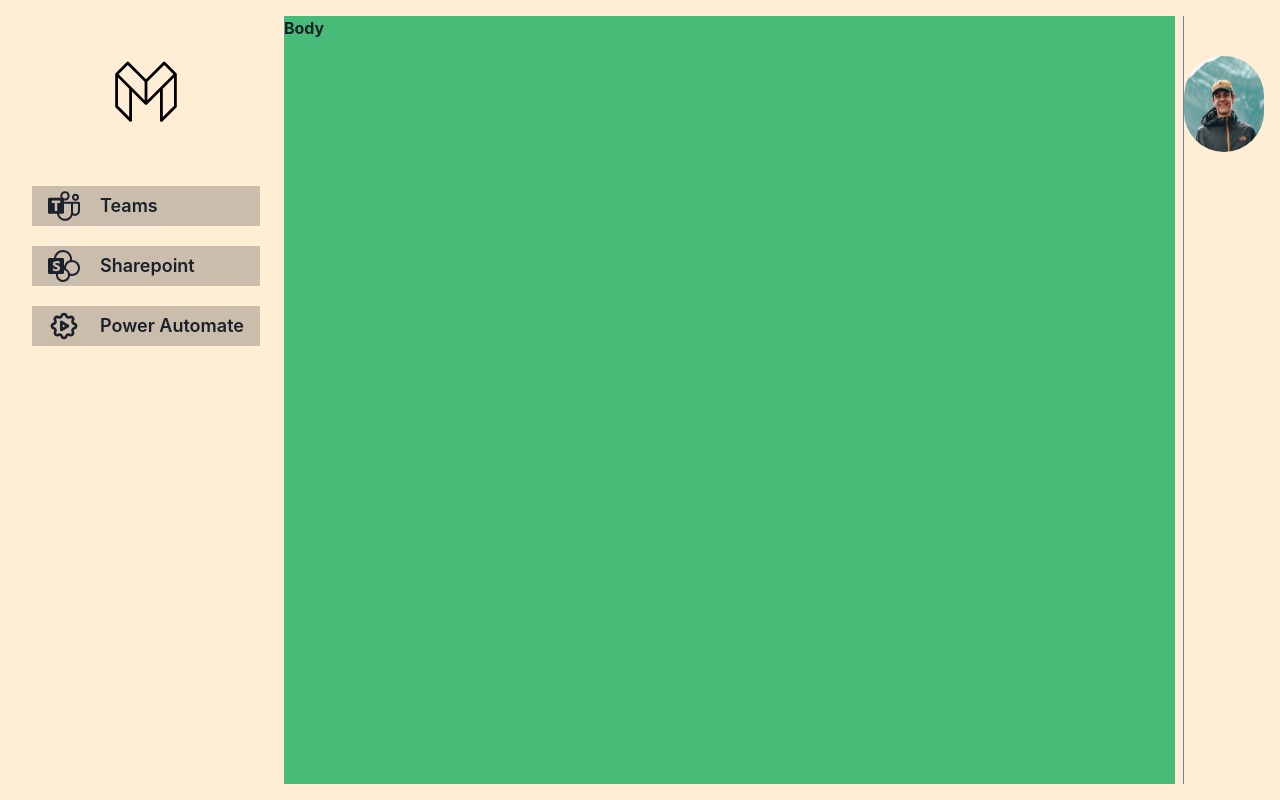
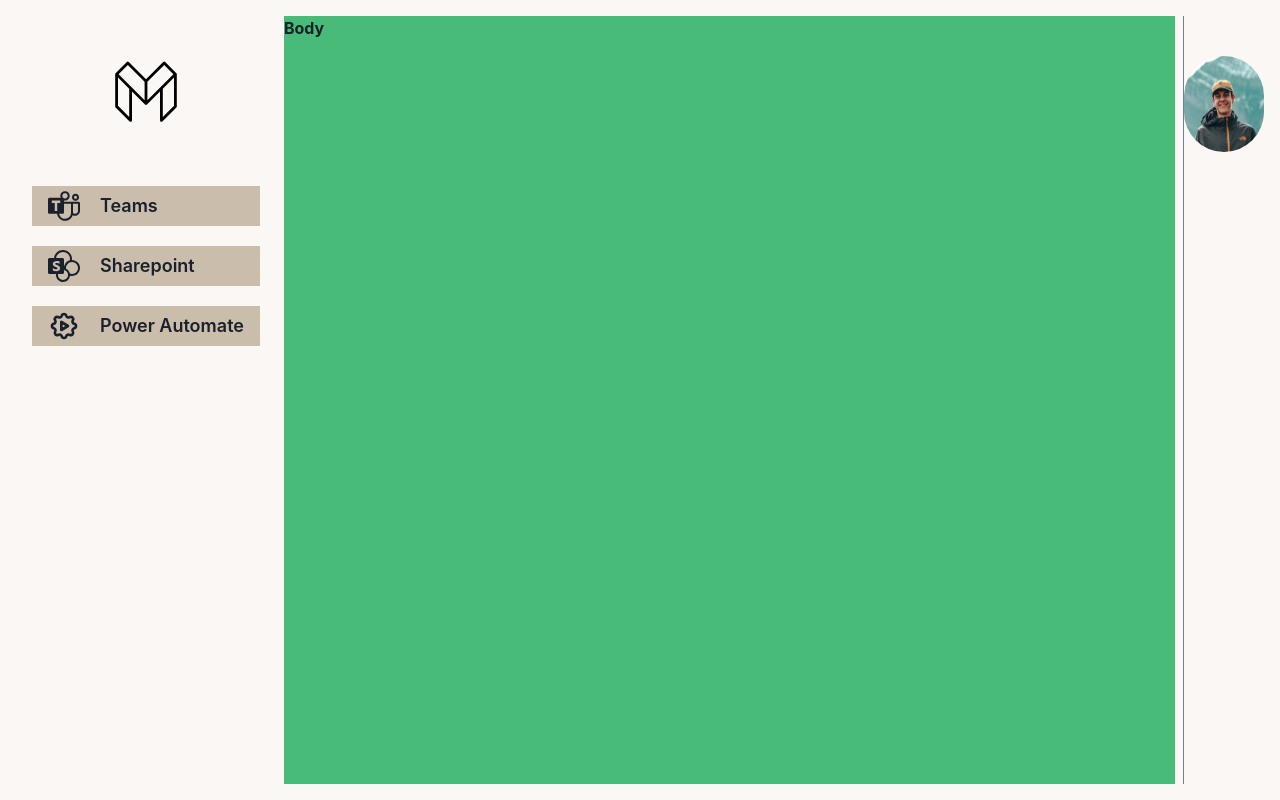
Before and after one commit to migueltinembart/havanna-ui, a React (Vite) app: page / in a window 1280 px wide. Built offline with nearby package versions, Linux system fonts and the light colour scheme.

Commit message:
changed bg color

```diff
--- a/src/App.tsx
+++ b/src/App.tsx
@@ -1,11 +1,11 @@
-import { Grid, GridItem } from '@chakra-ui/react';
+import { Box, Grid, GridItem } from '@chakra-ui/react';
 import Menu from './components/Menu/Menu';
 import Profile from './components/Profile/Profile';
 
 // https://chakra-ui.com/docs/styled-system/style-props
 function App(): JSX.Element {
   return (
-    <div className="bg-orange-100">
+    <Box bg="#fbf7f4">
       <Grid
         templateAreas={`"Menu main Profile"
         `}
@@ -26,7 +26,7 @@ function App(): JSX.Element {
           <Profile></Profile>
         </GridItem>
       </Grid>
-    </div>
+    </Box>
   );
 }
 
```
